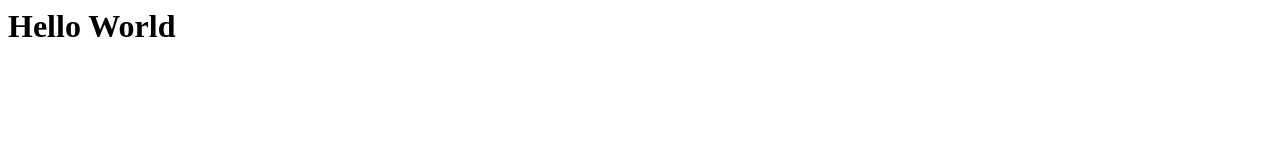
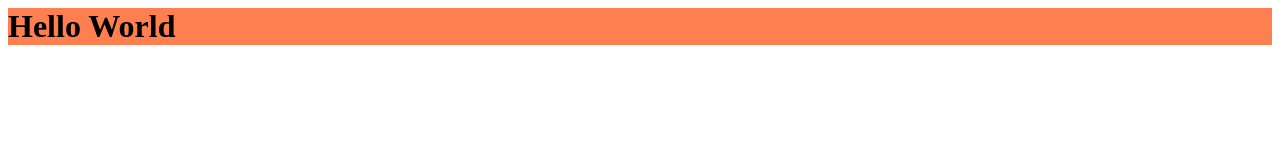
Before and after one commit to mewtskripie/hello-world, a plain HTML site: page index.html in a window 1280 px wide. Drawn offline with Linux system fonts and the light colour scheme.

Commit message:
initial style to branch1

```diff
--- a/index.html
+++ b/index.html
@@ -4,8 +4,9 @@
   <meta name="viewport" content="width=device-width, initial-scale=1.0">
   <meta http-equiv="X-UA-Compatible" content="ie=edge">
   <title>Document</title>
+  <link rel="stylesheet" href="style.css">
 </head>
 <body>
-  <h1>Hello World</h1>
+  <h1 class="main-header">Hello World</h1>
 </body>
 </html>
--- /dev/null
+++ b/style.css
@@ -0,0 +1,4 @@
+.main-header {
+  background: coral;
+
+}
```
